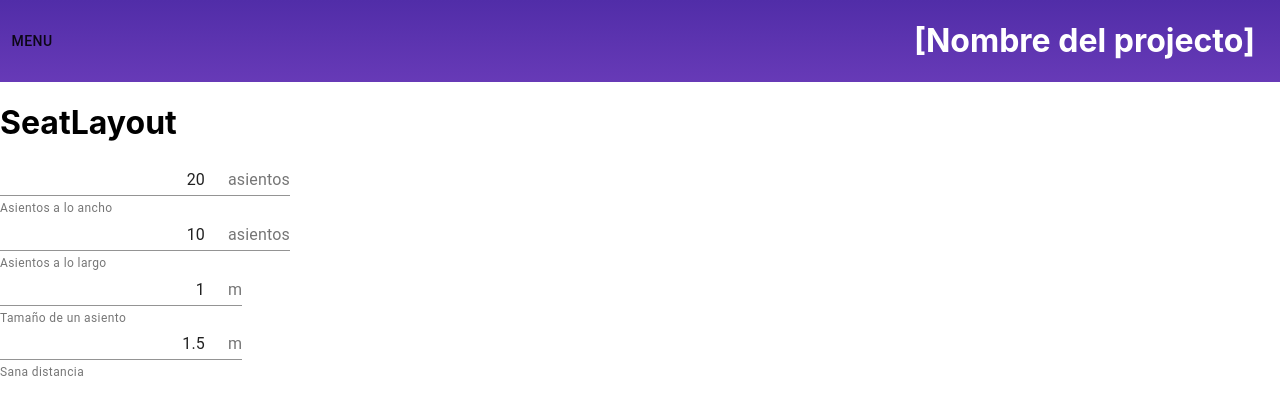
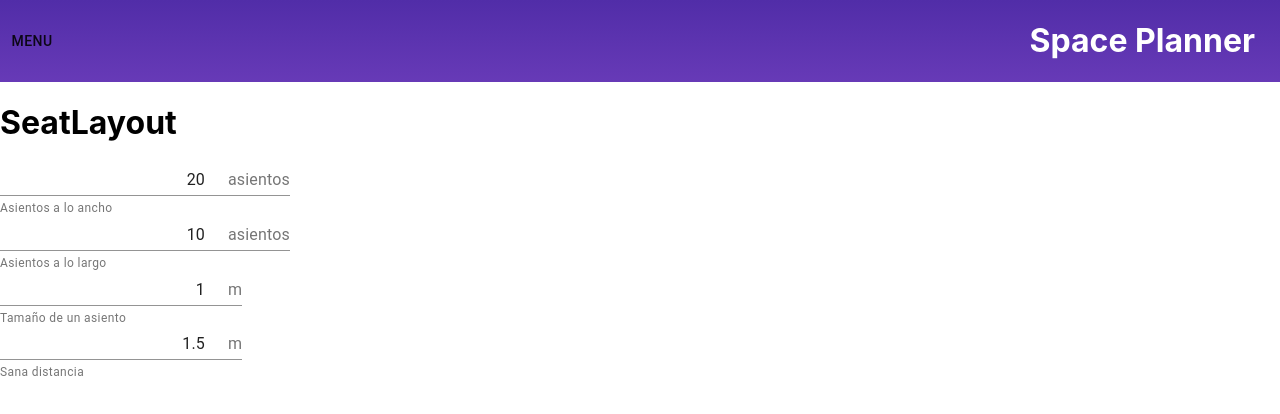
Before and after one commit to KevinTMtz/HackMTY2020, a React (Create React App) app in the folder blue-yonder-front/: page /new/seat in a window 1280 px wide. Shown: the top 414 px of the page. Built offline with nearby package versions, Linux system fonts and the light colour scheme.

Commit message:
Update Header.tsx

```diff
--- a/blue-yonder-front/src/components/Header.tsx
+++ b/blue-yonder-front/src/components/Header.tsx
@@ -22,7 +22,7 @@ const Header: React.FC = () => (
         color: 'white',
       }}
     >
-      [Nombre del projecto]
+      Space Planner
     </h1>
   </StyledHeader>
 );
```
